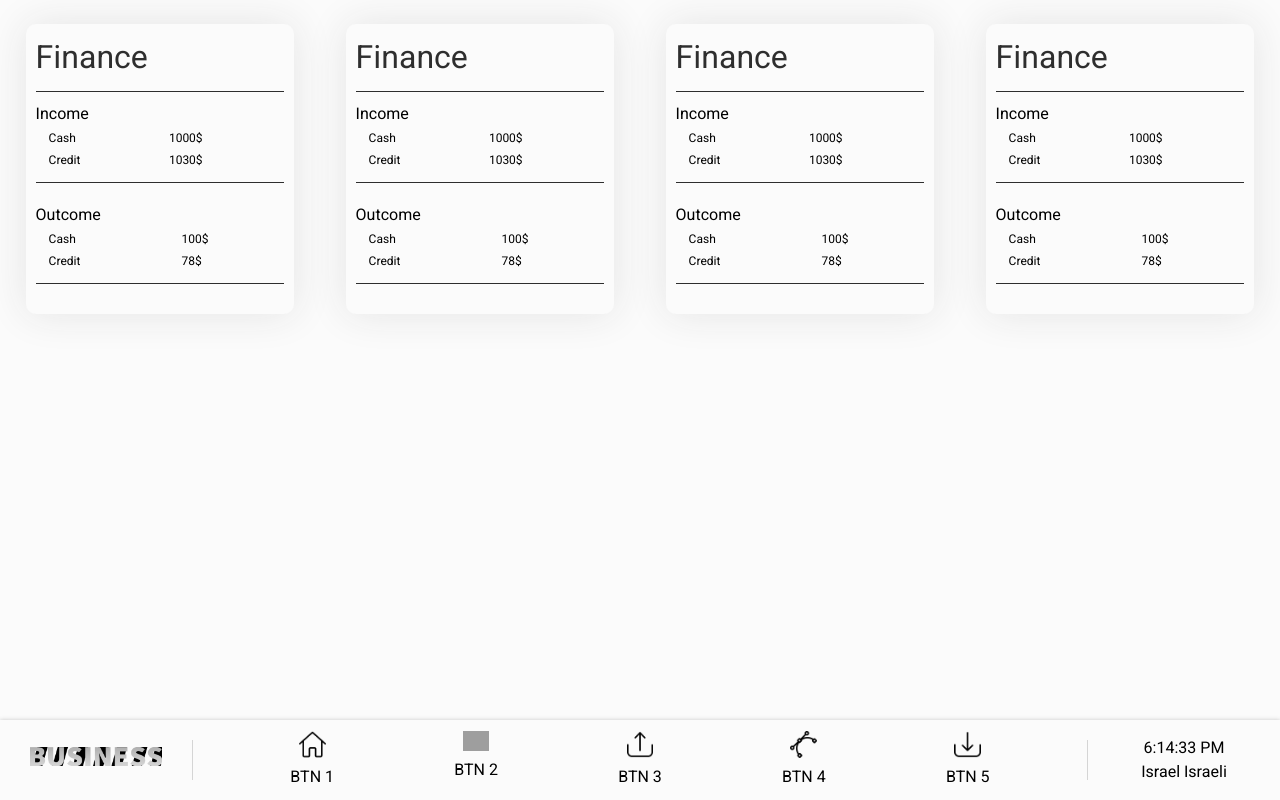
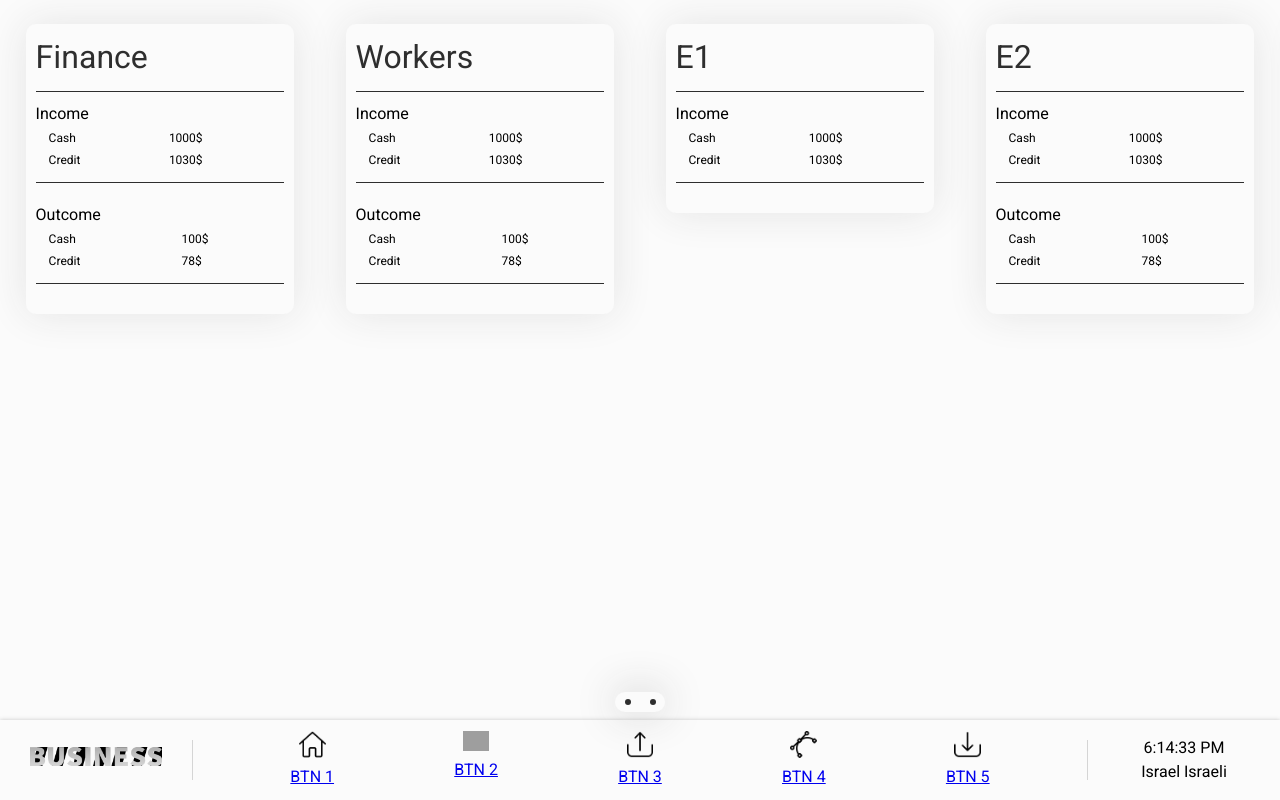
Before and after one commit to ZukLevinson/P4, a React (Create React App) app in the folder ui/: page /dashboard in a window 1280 px wide. Built offline with nearby package versions, Linux system fonts and the light colour scheme; grey boxes are pictures that could not be loaded; the HTML template or start-up script is replaced by a standard one.

Commit message:
Dashboard update

```diff
--- a/ui/package.json
+++ b/ui/package.json
@@ -30,5 +30,8 @@
       "last 1 firefox version",
       "last 1 safari version"
     ]
+  },
+  "devDependencies": {
+    "react-router-dom": "^5.2.0"
   }
 }
--- a/ui/src/App.css
+++ b/ui/src/App.css
@@ -5,6 +5,7 @@ body {
     width:100vw;
     height:100vh;
     user-select: none;
+    text-decoration: none;
 }
 p{
     margin:0;
--- a/ui/src/App.js
+++ b/ui/src/App.js
@@ -1,5 +1,5 @@
 import React from 'react';
-// import {BrowserRouter as Router, Route} from 'react-router-dom';
+import {BrowserRouter as Router, Route, Switch} from 'react-router-dom';
 import Header from "./components/header/Header";
 import Dashboard from "./components/dashboard/Dashboard";
 import './App.css';
@@ -8,8 +8,17 @@ class App extends React.Component {
     render(){
         return (
             <div className="App">
-                <Dashboard/>
-                <Header/>
+                <Router>
+                    <Header/>
+                    <Switch>
+                        <Route path="/dashboard">
+                            <Dashboard/>
+                        </Route>
+                        <Route path="/home">
+
+                        </Route>
+                    </Switch>
+                </Router>
             </div>
         );
     }
--- a/ui/src/components/dashboard/Tiles.js
+++ b/ui/src/components/dashboard/Cluster.js
@@ -1,7 +1,7 @@
 import React from 'react';
 import Tile from "./Tile";
 
-class Tiles extends React.Component {
+class Cluster extends React.Component {
     render() {
         const tilesData = this.props.tiles;
 
@@ -11,4 +11,4 @@ class Tiles extends React.Component {
     }
 }
 
-export default Tiles;
+export default Cluster;
--- a/ui/src/components/dashboard/Dashboard.js
+++ b/ui/src/components/dashboard/Dashboard.js
@@ -1,5 +1,6 @@
 import React from 'react';
-import Tiles from "./Tiles";
+import Cluster from "./Cluster";
+import Dots from "./dotMenu/TilesDots";
 
 class Dashboard extends React.Component {
     render() {
@@ -31,7 +32,7 @@ class Dashboard extends React.Component {
                 ]
             },
             {
-                title: 'Finance',
+                title: 'Workers',
                 data: [
                     {
                         kind: 'Income',
@@ -57,7 +58,22 @@ class Dashboard extends React.Component {
                 ]
             },
             {
-                title: 'Finance',
+                title: 'E1',
+                data: [
+                    {
+                        kind: 'Income',
+                        cash: 1000,
+                        credit: 1030,
+                        categories: {
+                            kitchens: 0.232,
+                            windows: 0.389,
+                            other: 0.379
+                        }
+                    }
+                ]
+            },
+            {
+                title: 'E2',
                 data: [
                     {
                         kind: 'Income',
@@ -83,7 +99,7 @@ class Dashboard extends React.Component {
                 ]
             },
             {
-                title: 'Finance',
+                title: 'E3',
                 data: [
                     {
                         kind: 'Income',
@@ -112,7 +128,8 @@ class Dashboard extends React.Component {
 
         return (
             <div style={dashStyle}>
-                <Tiles tiles={tiles}/>
+                <Cluster tiles={tiles}/>
+                <Dots num={tiles.length}/>
             </div>
         )
     }
--- a/ui/src/components/dashboard/Tile.js
+++ b/ui/src/components/dashboard/Tile.js
@@ -5,8 +5,9 @@ import HorizontalLine from "./HorizontalLine";
 class Tile extends React.Component {
     render() {
         const tileData = this.props.data;
-        // console.log(tileData)
+
         return (
+
             <div style={tileStyle}>
                 <div style={titleStyle}>
                     {this.props.title}
--- a/ui/src/components/dashboard/TileSection.js
+++ b/ui/src/components/dashboard/TileSection.js
@@ -10,7 +10,7 @@ class TileSection extends React.Component {
                 data.push([key, field[key]]);
             }
         }
-        console.log(data)
+
         return (
             <div style={listStyle} key={field.kind}>
                 <p style={titleStyle}>{field.kind}</p>
--- /dev/null
+++ b/ui/src/components/dashboard/dotMenu/Dot.js
@@ -0,0 +1,28 @@
+import React from 'react';
+
+class Dot extends React.Component {
+    render() {
+        return (
+            <div style={btnStyle}>
+                <div style={dotStyle}/>
+            </div>
+        );
+    }
+}
+
+const dotStyle = {
+    width: '6px',
+    height: '6px',
+    borderRadius: '3px',
+    background: '#2E2E2E',
+    marginLeft: 'auto',
+    marginRight: 'auto'
+}
+const btnStyle = {
+    height: 'inherit',
+    width: '100%',
+    borderRadius: '10px',
+    display: 'flex',
+    alignItems: 'center'
+}
+export default Dot;
--- /dev/null
+++ b/ui/src/components/dashboard/dotMenu/TilesDots.js
@@ -0,0 +1,42 @@
+import React from 'react';
+import Dot from "./Dot";
+
+class Dots extends React.Component {
+    render() {
+        const tilesClusters = [];
+        for (let i = 0; i < Math.ceil(this.props.num / 4); i++) {
+            tilesClusters.push(i);
+        }
+        if(tilesClusters.length !== 1){
+            return (
+                <div style={containerStyle}>
+                    {tilesClusters.map((obj) => (
+                        <Dot key={obj} cluster={'cluster' + obj}/>
+                    ))}
+                </div>
+            );
+        } else return null;
+    }
+}
+
+const containerStyle = {
+    position: 'absolute',
+    background: '#FBFBFB',
+    boxShadow: '0 0 40px rgba(46, 46, 46, 0.25)',
+
+    minWidth: '50px',
+    width: '50px',
+    height: '20px',
+    borderRadius: '10px',
+
+    marginLeft: 'auto',
+    marginRight: 'auto',
+    left: '0',
+    right: '0',
+    bottom: '11vh',
+
+    display: 'flex',
+    flexDirection: 'row',
+    alignItems: 'center',
+}
+export default Dots;
--- a/ui/src/components/header/Button.js
+++ b/ui/src/components/header/Button.js
@@ -1,4 +1,10 @@
 import React from 'react';
+import {
+    BrowserRouter as Router,
+    Switch,
+    Route,
+    Link
+} from "react-router-dom";
 
 class Button extends React.Component {
     render() {
@@ -6,8 +12,10 @@ class Button extends React.Component {
 
         return (
             <div style={buttonStyle}>
-                <img src={icon} alt={title} style={imgStyle}/>
-                <p>{title}</p>
+                <Link to={this.props.link}>
+                    <img src={icon} alt={title} style={imgStyle}/>
+                    <p>{title}</p>
+                </Link>
             </div>
         );
     }
--- a/ui/src/components/header/Header.js
+++ b/ui/src/components/header/Header.js
@@ -2,45 +2,54 @@ import React from 'react';
 import Button from "./Button";
 import VerticalLine from "./VerticalLine";
 import Company from "./Company";
+import {
+    BrowserRouter as Router,
+    Switch,
+    Route,
+    Link
+} from "react-router-dom";
 
 class Header extends React.Component {
     constructor() {
         super()
-        this.state={time:new Date()}
+        this.state = {time: new Date()}
     }
 
-    currentTime()
-    {
+    currentTime() {
         this.setState({
             time: new Date()
         })
     }
 
-    componentDidMount()
-    {
-        setInterval(()=>this.currentTime(),1000)
+    componentDidMount() {
+        setInterval(() => this.currentTime(), 1000)
     }
 
     render() {
         const buttons = [{
             title: 'BTN 1',
             icon: './img/icons/house.png',
+            link: '/home',
             id: '1'
         }, {
             title: 'BTN 2',
             icon: './img/icons/pie-chart.png',
+            link: '/pie-chart',
             id: '2'
         }, {
             title: 'BTN 3',
             icon: './img/icons/upload-1.png',
+            link: '/upload-1',
             id: '3'
         }, {
             title: 'BTN 4',
             icon: './img/icons/vector.png',
+            link: '/vector',
             id: '4'
         }, {
             title: 'BTN 5',
             icon: './img/icons/download-1.png',
+            link: '/download-1',
             id: '5'
         }]
         const companyInfo = {
@@ -48,7 +57,7 @@ class Header extends React.Component {
             name: 'Example'
         }
         const userInfo = {
-            name:'Israel Israeli'
+            name: 'Israel Israeli'
         }
 
         return (
@@ -60,7 +69,7 @@ class Header extends React.Component {
                     <VerticalLine/>
                     <div className="buttons" style={buttonsStyle}>
                         {buttons.map((btn) => (
-                            <Button data={btn} key={btn.id}/>
+                            <Button data={btn} key={btn.id} link={btn.link}/>
                         ))}
                     </div>
                     <VerticalLine/>
@@ -84,10 +93,10 @@ const bottomStyle = {
     display: 'flex',
     position: 'absolute',
     bottom: '0',
-    '& > *': {
+    '& div': {
         height: 'inherit',
         alignItems: 'center',
-        display: 'flex',
+        display: 'flex'
     }
 }
 
```
Also changed, not shown: ui/public/index.html (+0 -10 lines), 1 other file (tests, documents, lock files or other folders).
